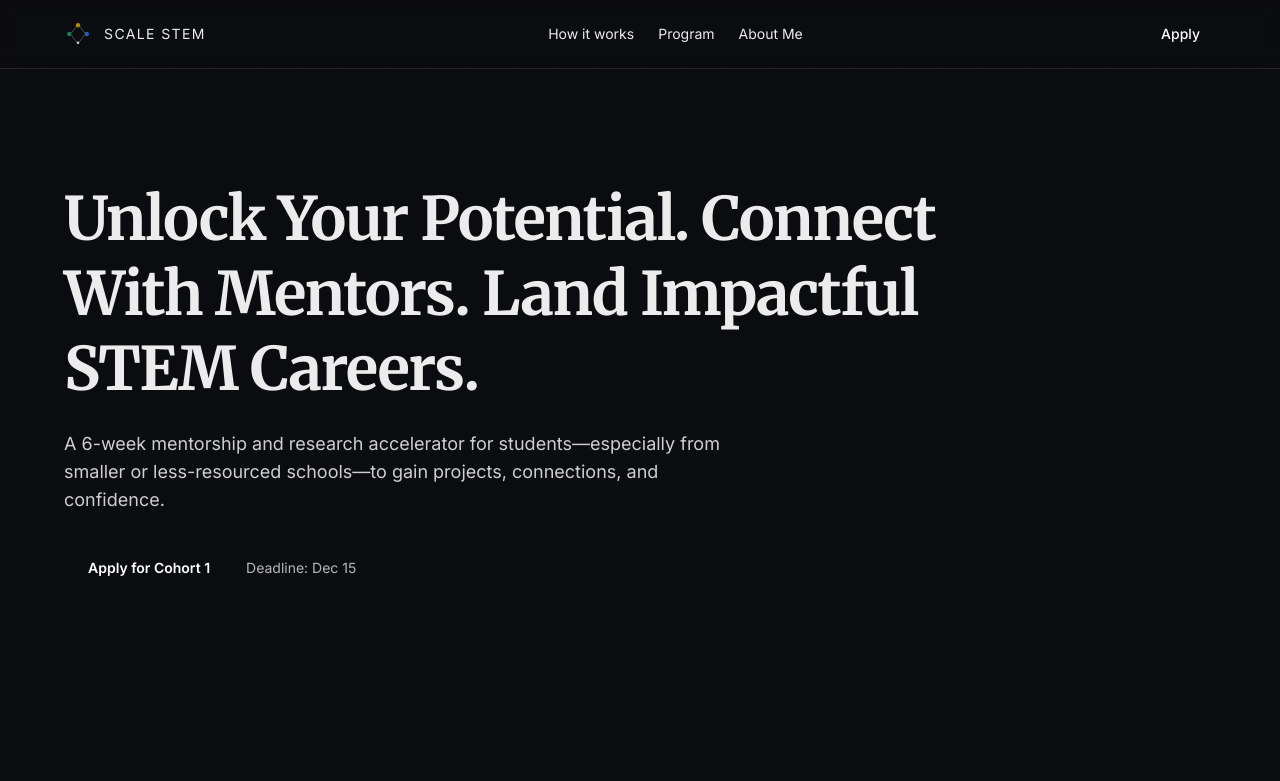
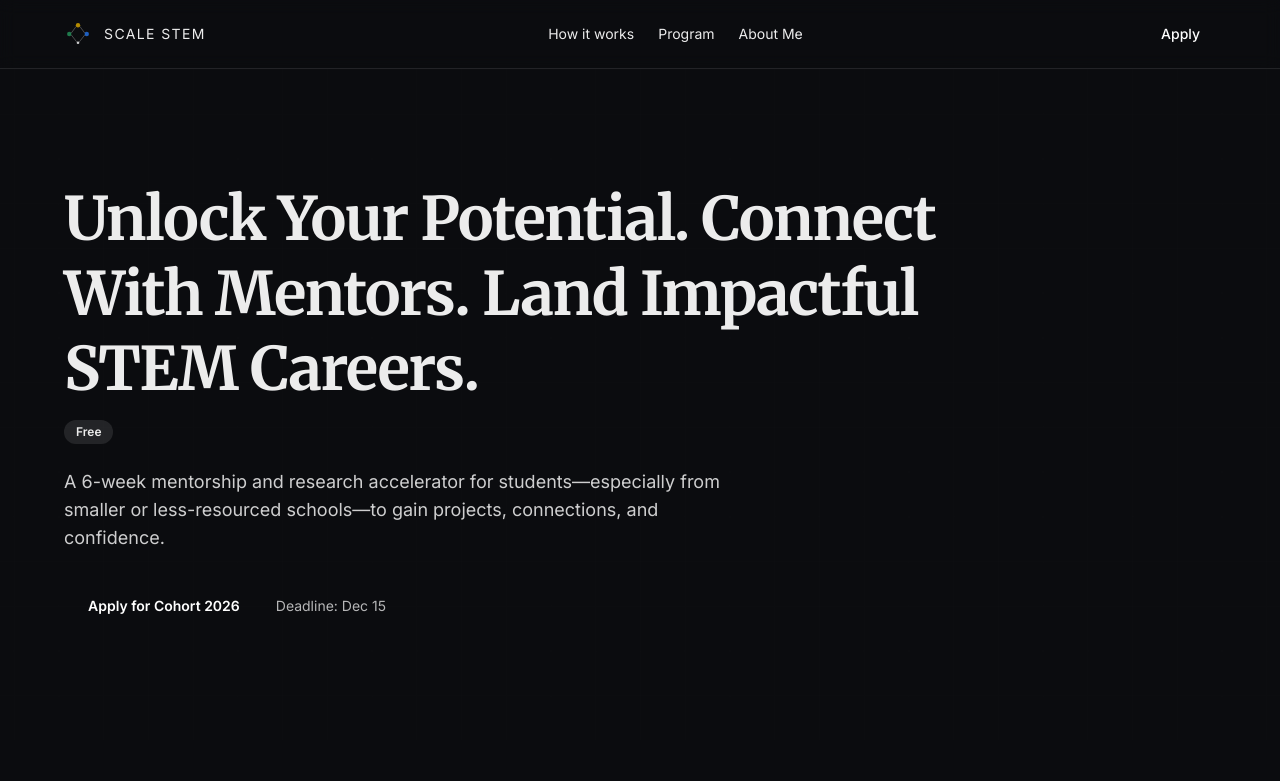
Before and after one commit to swansone4/scalestem, a Next.js app: page / in a window 1280 px wide. Shown: the top 781 px of the page. Built offline with nearby package versions, Linux system fonts and the light colour scheme.

Commit message:
ui: add ‘Free’ emphasis in hero; update to ‘Cohort 2026’

```diff
--- a/app/page.tsx
+++ b/app/page.tsx
@@ -36,12 +36,15 @@ export default function Home() {
           <h1 className="heading-serif max-w-4xl text-4xl font-bold leading-tight tracking-tight md:text-6xl">
             Unlock Your Potential. Connect With Mentors. Land Impactful STEM Careers.
           </h1>
+          <div className="mt-3">
+            <span className="inline-flex items-center rounded-full bg-white/10 px-3 py-1 text-xs font-semibold text-[--accent-gold]">Free</span>
+          </div>
           <p className="mt-6 max-w-2xl text-lg text-white/80">
             A 6-week mentorship and research accelerator for students—especially from smaller or less-resourced schools—to gain projects, connections, and confidence.
           </p>
           <div className="mt-8 flex flex-col gap-3 sm:flex-row sm:items-center">
             <Link href="#apply" className="rounded-full bg-[--accent-blue] px-6 py-3 text-sm font-semibold text-white hover:opacity-90">
-              Apply for Cohort 1
+              Apply for Cohort 2026
             </Link>
             <span className="text-sm text-white/70">Deadline: Dec 15</span>
           </div>
```
